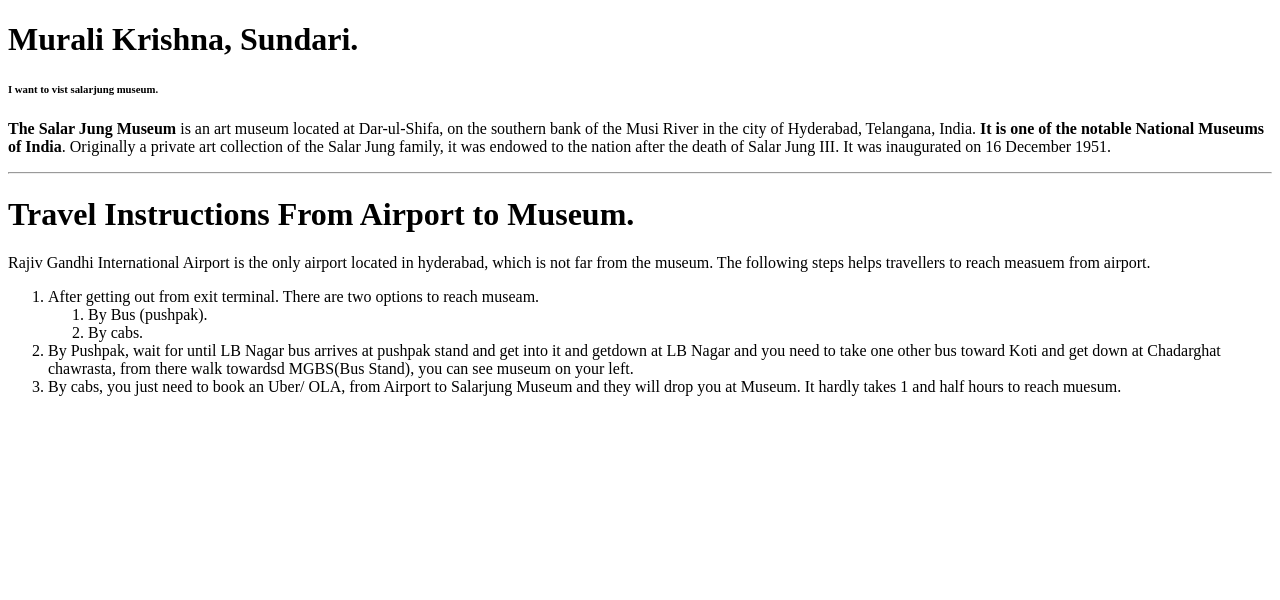
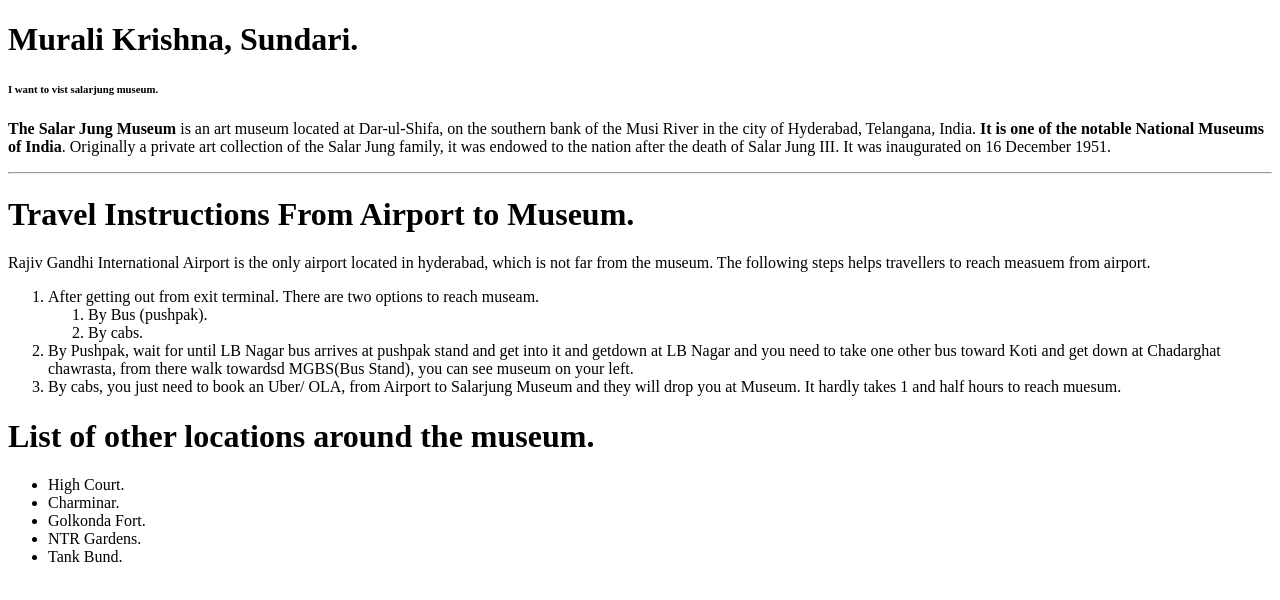
Before and after one commit to 44-563-Web-Apps-F22/44563-webapps-assignment-3-S556370, a plain HTML site: page index.html in a window 1280 px wide. Drawn offline with Linux system fonts and the light colour scheme.

Commit message:
"List of other locations around the museum."

```diff
--- a/index.html
+++ b/index.html
@@ -25,6 +25,16 @@
              <li>By Pushpak, wait for until LB Nagar bus arrives at pushpak stand and get into it and  getdown at LB Nagar and you need to take one other bus toward Koti and get down at Chadarghat chawrasta, from there walk towardsd MGBS(Bus Stand), you can see museum on your left.</li>
              <li>By cabs, you just need to book an Uber/ OLA, from Airport to Salarjung Museum and they will drop you at Museum. It hardly takes 1 and half hours to reach muesum.</li>
         </ol>
+        <h1>List of other locations around the museum.</h1>
+        <ul>
+            <li>High Court.</li>
+            <li>Charminar.</li>
+            <li>Golkonda Fort.</li>
+            <li>NTR Gardens.</li>
+            <li>Tank Bund.</li>
+        </ul>
+
+
 
 
     </body>
```
